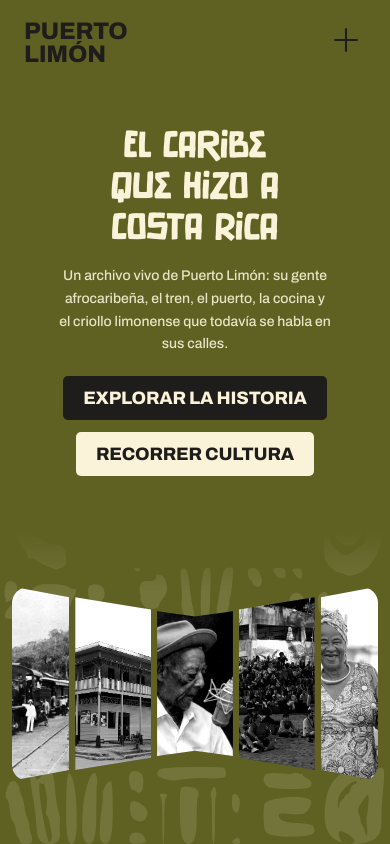
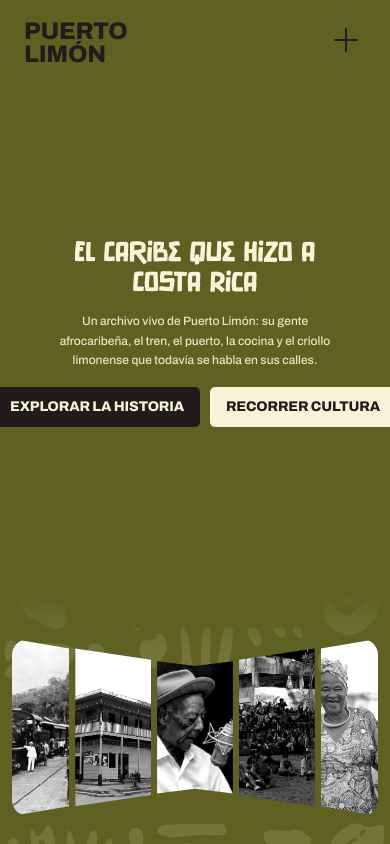
Before and after one commit to kirianL/archivopuertolimon, a Next.js app: page / in a window 390 px wide. Shown: the top 844 px of the page. Built offline with nearby package versions, Linux system fonts and the light colour scheme.

Commit message:
feat: add Hero component with responsive site navigation and image gallery

```diff
--- a/components/hero/Hero.tsx
+++ b/components/hero/Hero.tsx
@@ -307,42 +307,49 @@ export default function Hero() {
       <section
         id="inicio"
         aria-labelledby="hero-title"
-        className="relative flex min-h-lvh flex-col justify-between overflow-hidden bg-moss text-ink"
+        className="relative flex min-h-[calc(100lvh+3.5rem)] flex-col justify-between overflow-hidden bg-moss text-ink sm:min-h-lvh"
       >
         <SiteNav />
 
-        {/* Bloque central de texto y botones con tamaños amplios en móvil y escritorio */}
-        <div className="animate-rise relative z-10 mx-auto flex w-full max-w-5xl flex-1 flex-col items-center justify-center px-5 pt-1 pb-2 text-center sm:px-8">
+        {/* Bloque central: título ancho a 2 líneas como la referencia y botones en una sola fila */}
+        <div className="animate-rise relative z-10 mx-auto flex w-full max-w-6xl flex-1 flex-col items-center justify-center px-4 pt-1 pb-2 text-center sm:px-8">
           <h1
             id="hero-title"
-            className="font-hero max-w-[16ch] text-[clamp(2.35rem,9.2vw,3.35rem)] leading-[1.06] font-normal text-balance text-cream sm:max-w-[18ch] sm:text-[clamp(3rem,min(5.8vw,7.4svh),5.1rem)]"
+            className="font-hero w-full text-[clamp(1.7rem,7.2vw,4.8rem)] leading-[1.08] font-normal text-cream"
           >
-            El Caribe que hizo a
-            <br />
-            Costa Rica
+            <span className="block whitespace-nowrap">El Caribe que hizo a</span>
+            <span className="block whitespace-nowrap">Costa Rica</span>
           </h1>
 
-          <p className="mt-3.5 max-w-[38ch] text-sm leading-relaxed font-medium text-pretty text-cream/90 sm:mt-4 sm:max-w-[54ch] sm:text-base md:text-lg">
+          <p className="mt-3 max-w-[42ch] text-xs leading-relaxed font-medium text-pretty text-cream/90 sm:mt-4 sm:max-w-[56ch] sm:text-base md:text-lg">
             Un archivo vivo de Puerto Limón: su gente afrocaribeña, el tren, el
             puerto, la cocina y el criollo limonense que todavía se habla en sus
             calles.
           </p>
 
-          <div className="mt-5 flex flex-wrap items-center justify-center gap-3 sm:mt-7 sm:gap-4">
-            <Button href="#historia" variant="dark" className="h-11 px-5 text-base sm:h-11 sm:px-6 sm:text-lg">
+          <div className="mt-4 flex flex-nowrap items-center justify-center gap-2.5 sm:mt-6 sm:gap-4">
+            <Button
+              href="#historia"
+              variant="dark"
+              className="h-10 px-4 text-sm whitespace-nowrap sm:h-11 sm:px-6 sm:text-lg"
+            >
               Explorar la historia
             </Button>
-            <Button href="#cultura" variant="light" className="h-11 px-5 text-base sm:h-11 sm:px-6 sm:text-lg">
+            <Button
+              href="#cultura"
+              variant="light"
+              className="h-10 px-4 text-sm whitespace-nowrap sm:h-11 sm:px-6 sm:text-lg"
+            >
               Recorrer cultura
             </Button>
           </div>
         </div>
 
-        {/* Escenario inferior más grande y conectado al ras con el borde inferior del Hero */}
-        <div className="animate-rise relative isolate mx-auto w-full max-w-[96rem] pt-[clamp(2.25rem,7svh,5.25rem)] pb-[clamp(2.5rem,7.5svh,5rem)]">
+        {/* Escenario inferior conectado hasta el borde inferior (cubre detrás de la barra flotante de iOS) */}
+        <div className="animate-rise relative isolate mx-auto w-full max-w-[96rem] pt-[clamp(2rem,6svh,5rem)] pb-[clamp(4.5rem,11svh,5.25rem)] sm:pb-[clamp(2.5rem,7.5svh,5rem)]">
           <HeroGalleryBackdrop />
 
-          <div className="mx-auto grid h-[clamp(9.25rem,23svh,12.5rem)] w-[94%] grid-cols-[0.76fr_1fr_1fr_1fr_0.76fr] gap-1.5 sm:h-[clamp(11rem,26svh,18rem)] sm:w-[88%] sm:gap-2.5 md:gap-3">
+          <div className="mx-auto grid h-[clamp(8.25rem,21svh,12rem)] w-[94%] grid-cols-[0.76fr_1fr_1fr_1fr_0.76fr] gap-1.5 sm:h-[clamp(11rem,26svh,18rem)] sm:w-[88%] sm:gap-2.5 md:gap-3">
             {heroGallery.map((item, idx) => (
               <div
                 key={item.alt}
```
